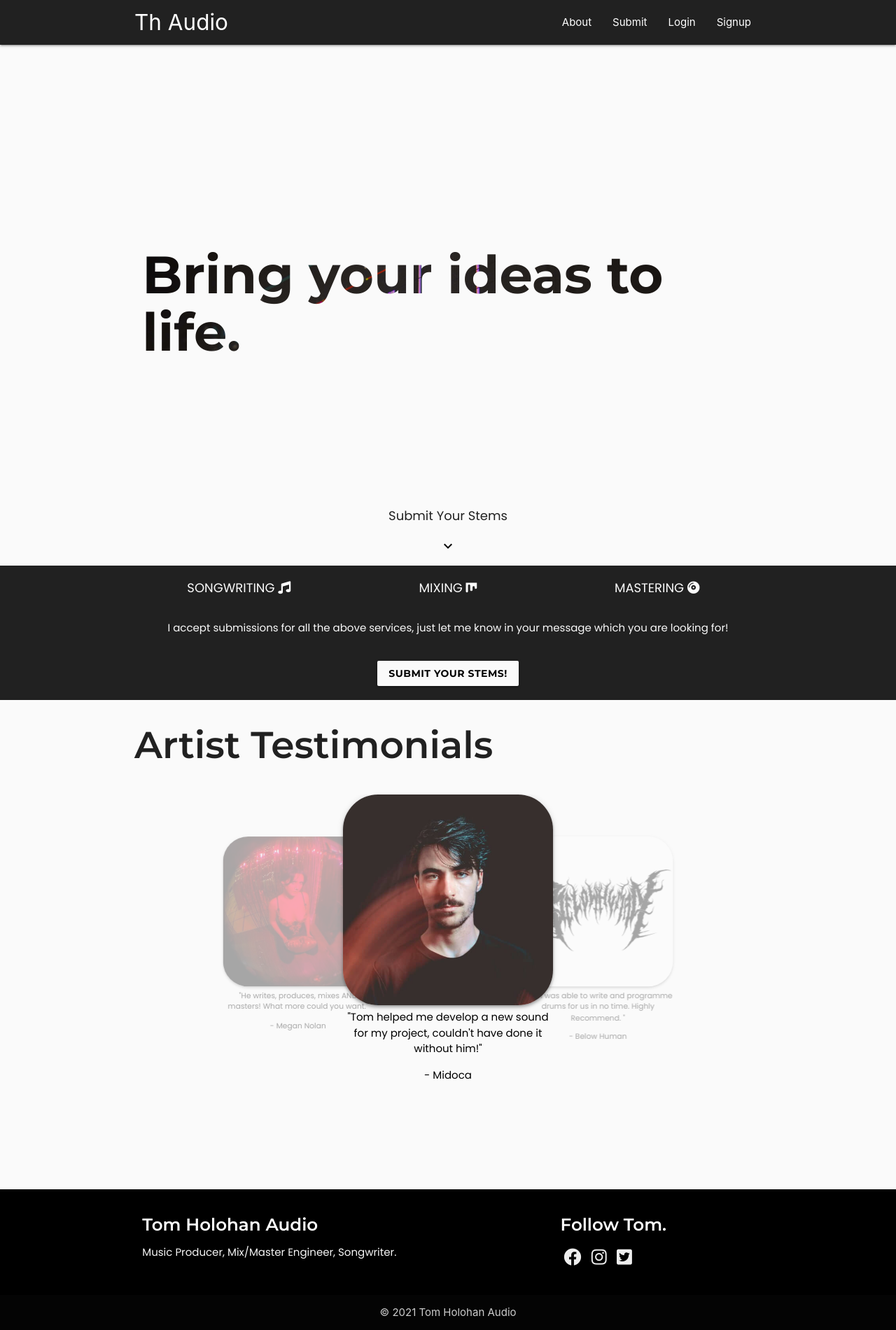
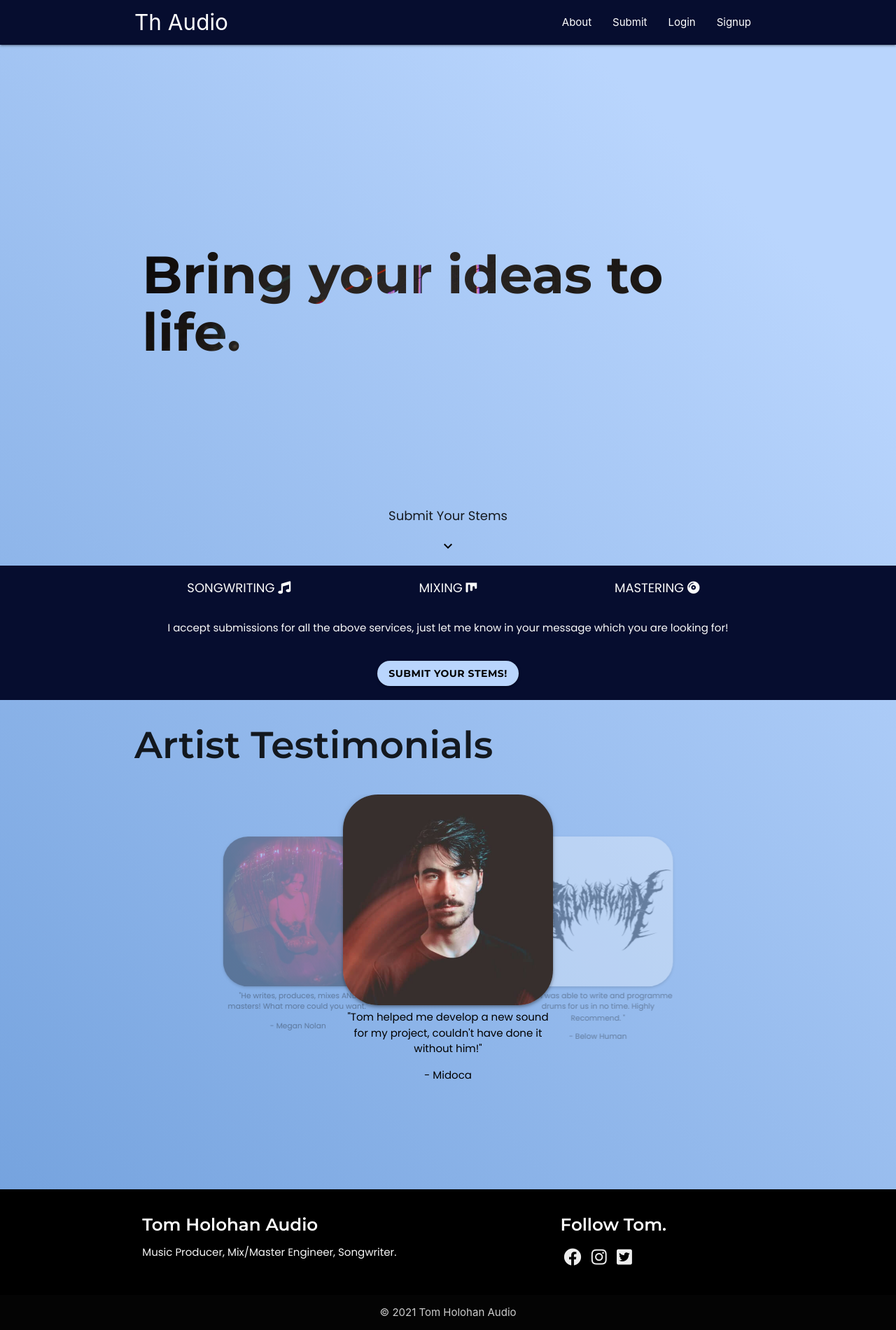
Before and after one commit to hollownotempty/Portfolio_4, a Django app: page / in a window 1280 px wide. Shown: the whole page at 70% size. Run offline with Django 3.2, Linux system fonts and the light colour scheme.

Commit message:
Update color palette

```diff
--- a/accounts/templates/registration/login.html
+++ b/accounts/templates/registration/login.html
@@ -24,7 +24,7 @@
                 <label for="password">Password</label>
             </div>
         </div>
-        <button class="btn waves-effect waves-light" type="submit" name="action">Submit
+        <button class="btn waves-effect waves-light lightblue-palette-color" type="submit" name="action">Submit
             <i class="material-icons right">send</i>
           </button>
     </form>
--- a/accounts/templates/registration/register_user.html
+++ b/accounts/templates/registration/register_user.html
@@ -20,7 +20,7 @@
 
         {{ form.as_p }}
         <br><br>
-        <button class="btn waves-effect waves-light" type="submit" name="action">Submit
+        <button class="btn waves-effect waves-light lightblue-palette-color" type="submit" name="action">Submit
             <i class="material-icons right">send</i>
           </button>
     </form>
--- a/bookings/urls.py
+++ b/bookings/urls.py
@@ -5,5 +5,5 @@
     path('', views.returnHome, name='home'),
     path('submit/', views.submit_page, name='submit'),
     path('about/', views.returnAboutPage, name='about'),
-    path('appointments', views.return_appointments, name='appointments'),
+    path('submissions', views.return_appointments, name='submissions'),
 ]
--- a/static/css/styles.css
+++ b/static/css/styles.css
@@ -46,22 +46,31 @@
     margin: 5px;
 }
 
-/* --------------------------- Colors */
+/* --------------------------- Color Palette */
 
-.nav-bg-color {
-    background-color: #212121;
+.black-palette-color {
+    background-color: #000000 !important;
 }
 
-.off-white {
-    background-color: #fafafa;
+.darkblue-palette-color {
+    background-color: #060d2f !important;
 }
 
-.footer-bg-color {
-    background-color: #000000;
+.mediumblue-palette-color {
+    background-color: #274684 !important;
 }
 
-.book-call-bg-color {
-    background-color: #212121;
+.lightblue-palette-color {
+    background-color: #709fdc !important;
+}
+
+.ultralightblue-palette-color {
+    background-color: #b9d5fd !important;
+}
+
+.gradient-palette-color {
+    background: rgb(112,159,220);
+    background: linear-gradient(45deg, rgba(112,159,220,1) 0%, rgba(185,213,253,1) 84%);
 }
 
 /* ------------------------------------------------------- HOME PAGE */
@@ -143,15 +152,15 @@
 /* --------------------------- Book call section */
 
 #book-call-section {
-    color: #fafafa;
+    color: #FAFAFA;
 }
 
 .book-call-btn {
     margin: 20px 0px;
-    background-color: #fafafa;
     color: black;
     font-family: 'Montserrat', sans-serif;
     font-weight: bold;
+    border-radius: 50px;
 }
 
 .book-call-btn:hover {
@@ -202,6 +211,43 @@
     height: 969px;
 }
 
+/* label color */
+.input-field label {
+    color: #000000 !important;
+}
+
+/* label focus color */
+.input-field input[type=text]:focus+label {
+    color: #000000 !important;
+}
+
+/* label underline focus color */
+.input-field input[type=text]:focus {
+    border-bottom: 1px solid #000000 !important;
+    box-shadow: 0 1px 0 0 #000000 !important;
+}
+
+/* valid color */
+.input-field input[type=text].valid {
+    border-bottom: 1px solid #000000 !important;
+    box-shadow: 0 1px 0 0 #000000 !important;
+}
+
+/* invalid color */
+.input-field input[type=text].invalid {
+    border-bottom: 1px solid #000000 !important;
+    box-shadow: 0 1px 0 0 #000000 !important;
+}
+
+/* icon prefix focus color */
+.input-field .prefix.active {
+    color: #000;
+}
+
+.register_content form label {
+    color: black !important;
+}
+
 /* --------------------------- Appointments Page */
 
 .appointment-display{
@@ -233,6 +279,7 @@
 .profile-submission-display {
     padding: 10px;
     box-shadow: rgba(0, 0, 0, 0.16) 0px 3px 6px, rgba(0, 0, 0, 0.23) 0px 3px 6px;
+    margin-bottom: 10px;
 }
 
 /* --------------------------- Utility */
@@ -248,3 +295,7 @@
 .links {
     text-decoration: underline;
 }
+
+.divider {
+    background-color: black;
+}
--- a/templates/appointments.html
+++ b/templates/appointments.html
@@ -9,12 +9,12 @@
 {% if user.is_superuser %}
     <div class="container">
         <h3>
-            Appointments
+            Submissions
         </h3>
         <div class="row">
             <!-- Renders all appointment objects in individual divs -->
             {% for a in appointments %}
-            <div class="appointment-display col s12">
+            <div class="appointment-display col s12 ultralightblue-palette-color">
                     <p>Username: {{ a.user }}</p>
                     <p>Email: {{ a.user.email }}</p>
                     <a href="{{ a.file_link }}" class="links">Stems/Stereo File</a>
--- a/templates/base.html
+++ b/templates/base.html
@@ -14,7 +14,7 @@
 </head>
 <body>
     <div id="page-container">
-        <div class="content-wrap off-white">
+        <div class="content-wrap gradient-palette-color">
 
             {% if messages %}
                 {% for message in messages %}
@@ -25,7 +25,7 @@
             {% endif %}
 
             <header>
-                <nav class="nav-bg-color">
+                <nav class="darkblue-palette-color">
                     <div class="nav-wrapper container">
                         <a href="{% url 'home' %}" class="brand-logo">Th Audio</a>
                         <a href="#" data-target="mobile-demo" class="sidenav-trigger"><i
@@ -36,7 +36,7 @@
                             {% if user.is_authenticated %}
                                 <!-- Displays the link to the submissions page only to an admin -->
                                 {% if user.is_superuser %}
-                                    <li><a href="{% url 'appointments' %}">Submissions</a></li>
+                                    <li><a href="{% url 'submissions' %}">Submissions</a></li>
                                 {% endif %}
                                 <li><a href="{% url 'profile' %}">Profile</a></li>
                                 <li><a href="{% url 'logout' %}">Logout</a></li>
@@ -54,7 +54,7 @@
                     <li><a href="{% url 'submit' %}">Submit</a></li>
                     {% if user.is_authenticated %}
                         {% if user.is_superuser %}
-                            <li><a href="{% url 'appointments' %}">Submissions</a></li>
+                            <li><a href="{% url 'submissions' %}">Submissions</a></li>
                         {% endif %}
                         <li><a href="{% url 'profile' %}">Profile</a></li>
                         <li><a href="{% url 'logout' %}">Logout</a></li>
@@ -69,7 +69,7 @@
             {% block content %}
             {% endblock %}
 
-            <footer class="page-footer footer-bg-color">
+            <footer class="page-footer black-palette-color">
                 <div class="container">
                     <div class="row">
                         <div class="col l6 s12">
--- a/templates/home.html
+++ b/templates/home.html
@@ -2,7 +2,7 @@
 {% block title %} Home | Tom Holohan Audio {% endblock %}
 {% load static %}
 {% block content %}
-<div id="hero-section" class="hero-section-bg-color anim_gradient">
+<div id="hero-section">
     <div class="hero-section-inner container valign-wrapper">
         <div class="row hero-text-row">
             <h2 class="col left-align">Bring your ideas to life.</h2>
@@ -20,7 +20,7 @@
     </div>
 </div>
 
-<div id="book-call-section" class="book-call-bg-color">
+<div id="book-call-section" class="darkblue-palette-color">
     <div class="container">
         <div id="services" class="row remove-bottom-margin hide-on-small-only">
             <div class="col s4 center">
@@ -39,7 +39,7 @@
         </div>
 
         <div class="center">
-            <a class="waves-effect waves-light btn book-call-btn" href="{% url 'submit' %}">Submit Your Stems!</a>
+            <a class="btn book-call-btn ultralightblue-palette-color" href="{% url 'submit' %}">Submit Your Stems!</a>
         </div>
     </div>
 </div>
--- a/templates/profile.html
+++ b/templates/profile.html
@@ -11,7 +11,7 @@
         <!-- Displays the users own bookings to them by accessing
         any submissions made by the currently logged in user -->
         {% for a in submissions %}
-            <div class="profile-submission-display col s12">
+            <div class="profile-submission-display col s12 ultralightblue-palette-color">
                     <p>Submitted on: {{ a.date_booked }}</p>
                     <p>Your submitted files can be viewed <a href="{{ a.file_link }}" class="links">here</a>.</p>
                     <p>Your Message: {{ a.message }}</p>
```
